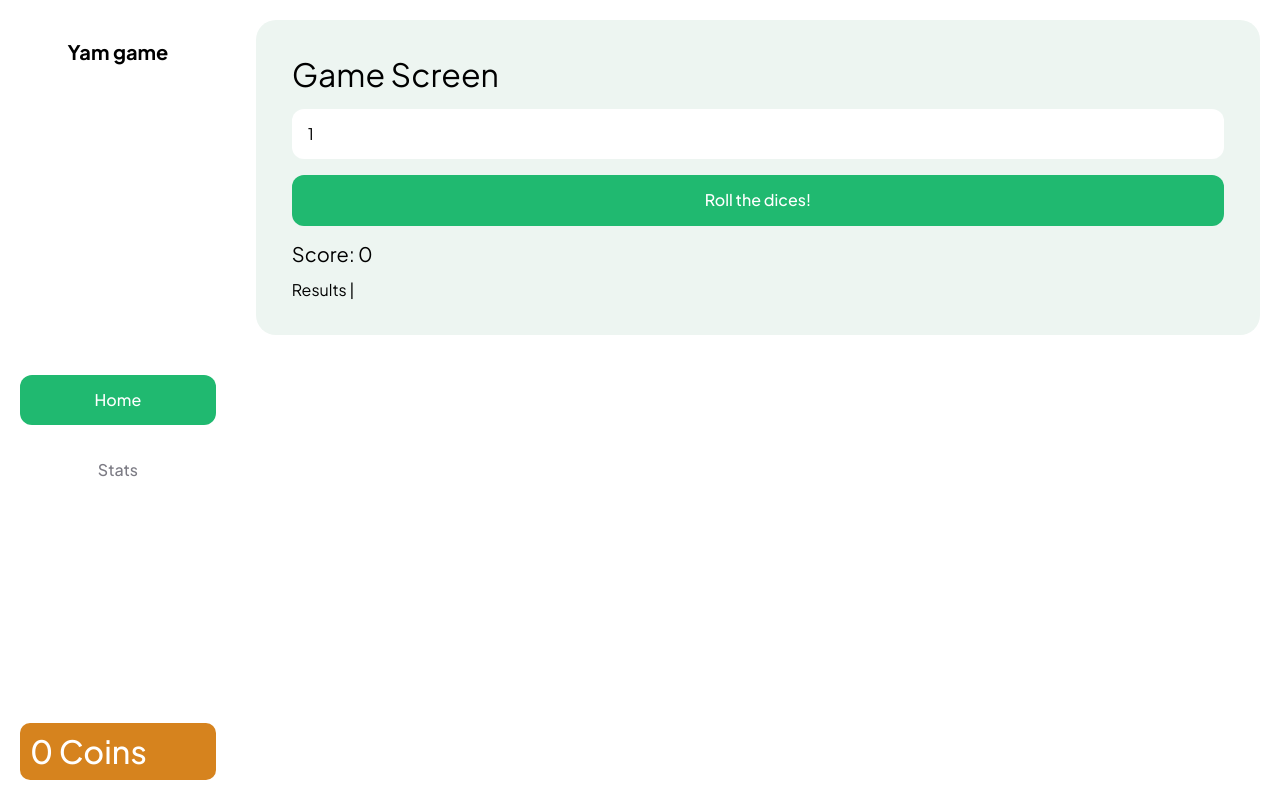
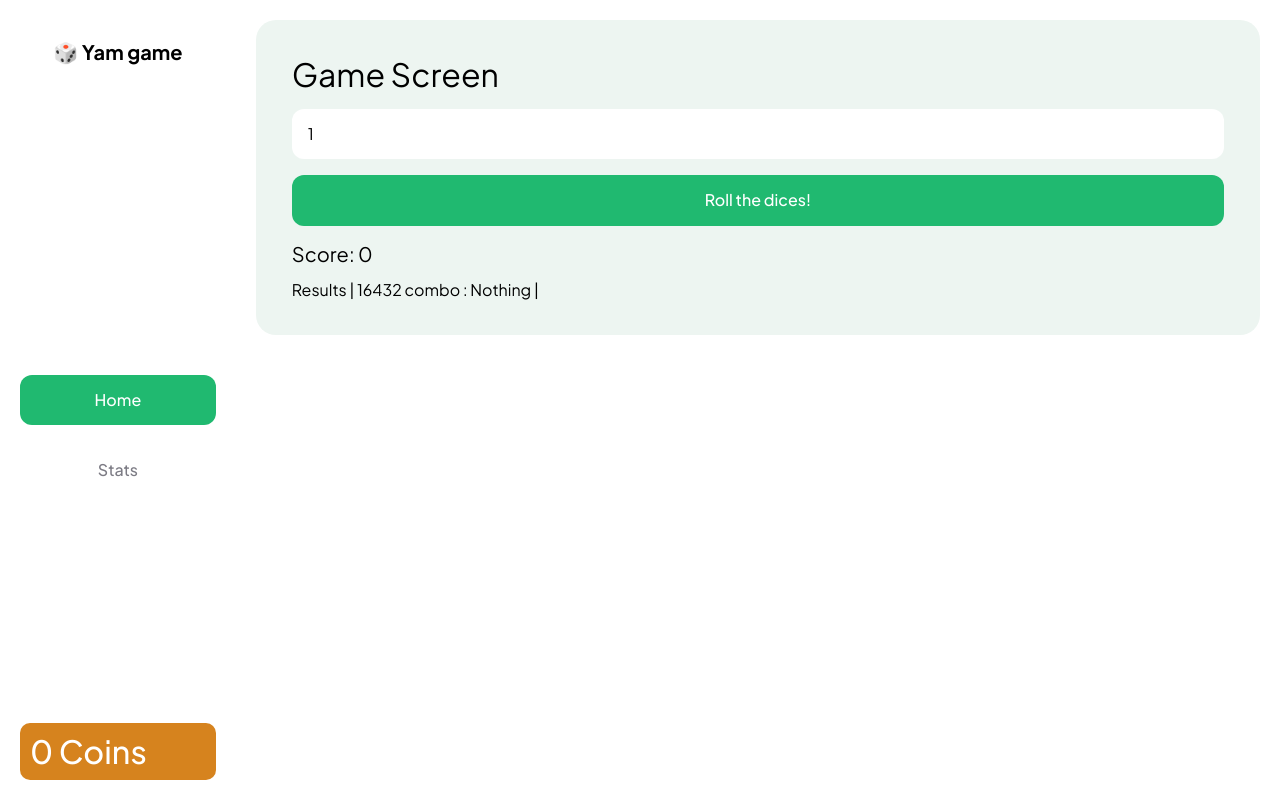
Before and after one commit to P4tt4te/yam-game, a React (Create React App) app: page / in a window 1280 px wide. Both pictures are taken after a click on the button "Roll the dices!". Built offline with nearby package versions, Linux system fonts and the light colour scheme.

Commit message:
feat(countCombo)

```diff
--- a/src/Views/StatsView.jsx
+++ b/src/Views/StatsView.jsx
@@ -1,6 +1,7 @@
 import React from 'react';
 import styled from 'styled-components';
 import { useSelector } from 'react-redux';
+import { countCombo } from '../store/helpers/countCombo';
 
 const StatsViewContainer = styled.section`
   border-radius: 2rem;
@@ -50,19 +51,27 @@ export const StatsView = () => {
         <p>*Full = 200 points</p>
         <p>Carré = 400 points</p>
         <p>Yam's = 1000 points</p>
-        <p><br />* = non disponible</p>
+        <p>
+          <br />* = non disponible
+        </p>
       </div>
       <StatsViewSubtitle>History of your games :</StatsViewSubtitle>
       <StatsViewListContainer>
         {history.length > 0 ? (
-          history.map((game, key) => (
+          history.map((game, key) => {
+            let combos = countCombo(game.results);
+            return (
               <StatsViewCardContainer key={key}>
                 <p># {key + 1}</p>
                 <p>Nombre de lancer : {game.tryLength}</p>
-              <p>Nombre de brelan : {game.brelan}</p>
+                <p>Nombre de brelan : {combos.brelan}</p>
+                <p>Nombre de carré : {combos.square}</p>
+                <p>Nombre de yams : {combos.yams}</p>
+
                 <p>Score : {game.score}</p>
               </StatsViewCardContainer>
-          ))
+            );
+          })
         ) : (
           <p>No game played.</p>
         )}
--- a/src/components/DicesRoll/DicesRoll.jsx
+++ b/src/components/DicesRoll/DicesRoll.jsx
@@ -47,7 +47,7 @@ export const DicesRoll = () => {
       dispatch(
         addGameHistory({
           tryLength: query,
-          brelan: 1,
+          results: results,
           score: score,
         })
       );
@@ -72,7 +72,7 @@ export const DicesRoll = () => {
           {/* {console.log(score)} */}
           Results |
           {results.map((item, index) => (
-            <span key={index}> {item} | </span>
+            <span key={index}> {item.results} combo : {item.message} | </span>
           ))}
         </ul>
       </DicesRollScore>
--- a/src/components/NavBar/NavBar.jsx
+++ b/src/components/NavBar/NavBar.jsx
@@ -60,7 +60,7 @@ export const NavBar = () => {
 
   return (
     <StyledNavBar>
-      <LogoContainer>Yam game</LogoContainer>
+      <LogoContainer>🎲 Yam game</LogoContainer>
       <NavLinksContainer>
         {linksNames.map((linkname, i) => {
           return (
--- /dev/null
+++ b/src/store/helpers/countCombo.js
@@ -0,0 +1,19 @@
+import { BRELAN, SQUARE, YAMS } from './rolls';
+
+export const countCombo = (results) => {
+  let brelan = 0;
+  let square = 0;
+  let yams = 0;
+
+  results.forEach((result) => {
+    if (result.message === BRELAN) {
+      brelan++;
+    } else if (result.message === SQUARE) {
+      square++;
+    } else if (result.message === YAMS) {
+      yams++;
+    }
+  });
+
+  return { brelan, square, yams };
+};
--- a/src/store/helpers/rolls.js
+++ b/src/store/helpers/rolls.js
@@ -1,6 +1,10 @@
+export const BRELAN = 'Brelan (+100pts)';
+export const SQUARE = 'Square (+500pts)';
+export const YAMS = "Yam's (+1000pts)";
+
 export function rolls() {
   let score = 0;
-  let message = "Nothing"
+  let message = 'Nothing';
 
   const values = [];
   for (let i = 0; i < 5; i++) {
@@ -19,21 +23,21 @@ export function rolls() {
   console.log(values);
 
   if (haveSameItems([...values], 3)) {
-    message = 'Brelan (+100pts)';
+    message = BRELAN;
     score = score + 100;
   }
 
   if (haveSameItems([...values], 4)) {
-    message = 'Square (+500pts)';
+    message = SQUARE;
     score = score + 400;
   }
 
   if (haveSameItems([...values], 5)) {
-    message = "Yam's (+1000pts)";
+    message = YAMS;
     score = score + 500;
   }
 
   console.log(message);
 
-  return { score };
+  return { score, results: values, message };
 }
--- a/src/store/reducers/gameReducer.js
+++ b/src/store/reducers/gameReducer.js
@@ -11,17 +11,22 @@ const reducer = (state = gameState, action = {}) => {
   switch (action.type) {
     case ROLL_DICES:
       let newScore = 0;
+      let newResults = [];
 
       for (let i = 0; i < action.payload; i++) {
-        let roundScore = rolls().score; // returns a score
-        newScore = newScore + roundScore;
+        let roundResult = rolls();
+        newScore = newScore + roundResult.score;
+        newResults.push({
+          results: roundResult.results,
+          message: roundResult.message,
+        });
       }
 
       return {
         ...state,
 
         score: newScore,
-        results: [],
+        results: newResults,
       };
 
     default:
```
Lines whose indentation alone changed are shown as unchanged.
